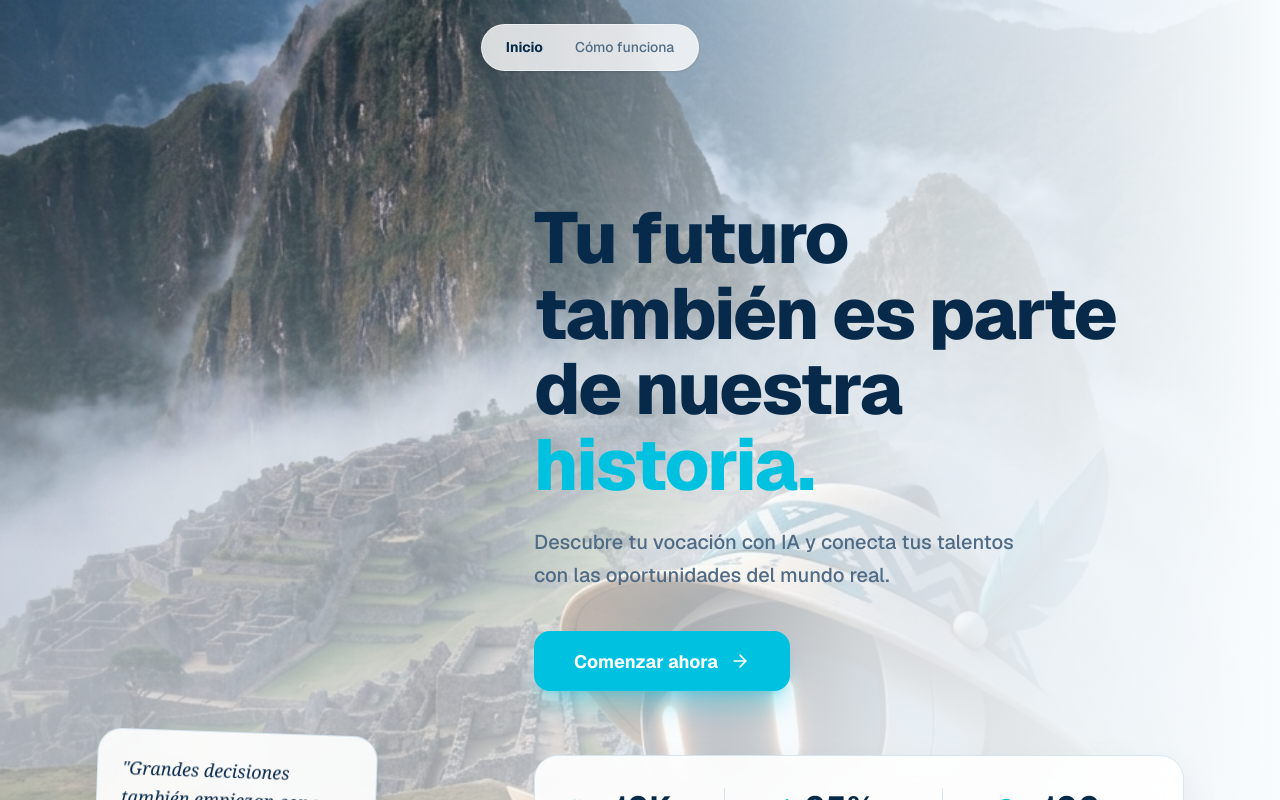
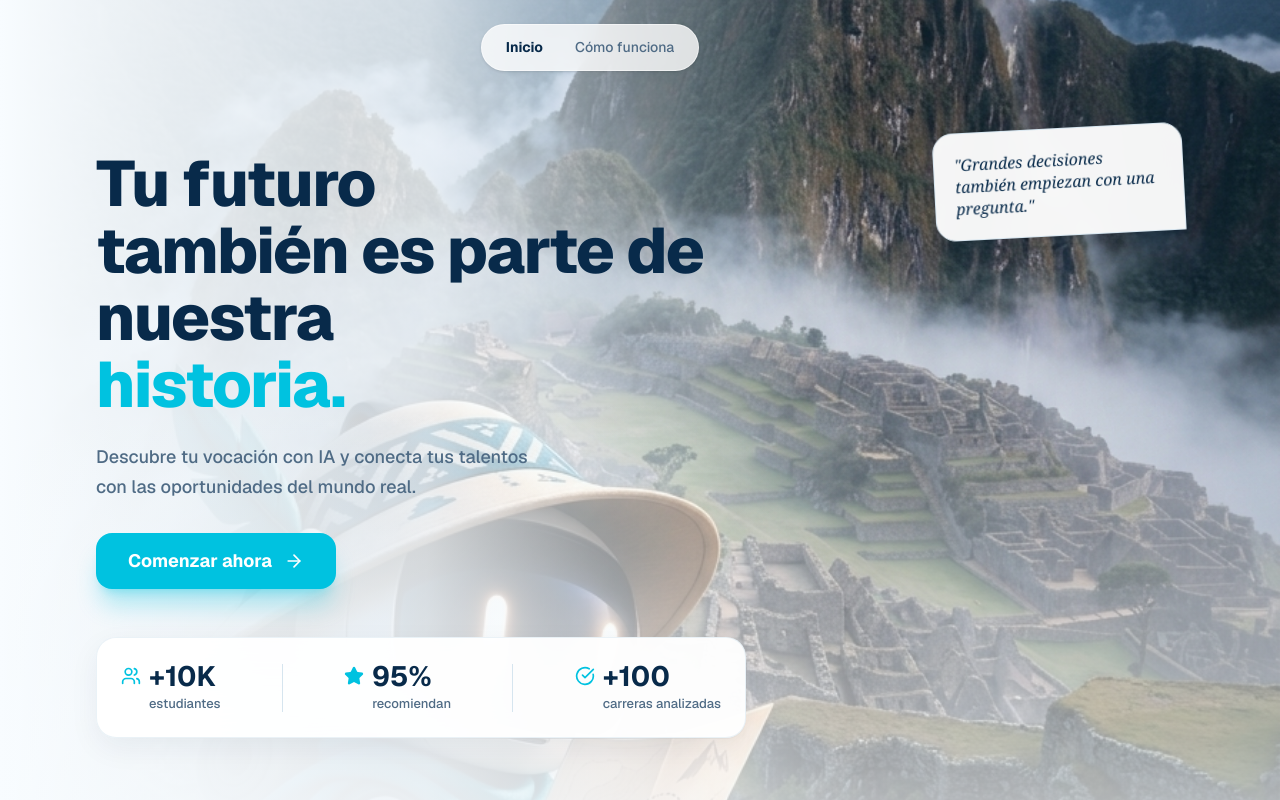
Before and after one commit to carrioneilnacr-art/Orientador-Vocacional-IA, a Next.js app: page / in a window 1280 px wide. Shown: the top 800 px of the page. Built offline with nearby package versions, Linux system fonts and the light colour scheme.

Commit message:
feat(ui): restore hero layout to exact mockup distribution (text left, robot right, gradient left)

```diff
--- a/src/app/page.tsx
+++ b/src/app/page.tsx
@@ -19,38 +19,40 @@ export default function Home() {
       </header>
 
       {/* Hero Section Full Screen */}
-      <main className="relative flex-1 w-full min-h-screen flex flex-col justify-center px-6 md:px-12 lg:px-24 pt-20">
+      <main className="relative flex-1 w-full min-h-[calc(100vh-80px)] flex flex-col justify-center px-6 md:px-12 lg:px-24 pt-24 pb-12">
 
-        {/* Background Image full cover (Flipped so robot is on left) */}
+        {/* Background Image full cover */}
         <div className="absolute inset-0 z-0">
           <Image
             src="/assets/robot_bg.jpg"
             alt="Robot explorador"
             fill
-            className="object-cover object-center -scale-x-100"
+            className="object-cover object-[70%_center] md:object-center"
             priority
           />
-          {/* Gradients para desvanecido y legibilidad (Reducidos y en la derecha) */}
-          <div className="absolute inset-0 bg-gradient-to-l from-[#F8FCFF] via-[#F8FCFF]/70 to-transparent md:w-3/4 lg:w-2/3 ml-auto z-10" />
-          <div className="absolute inset-0 bg-gradient-to-b from-transparent to-[#F8FCFF] z-10 opacity-70" />
+          {/* Gradients para legibilidad en la izquierda (Fondo claro, texto oscuro) */}
+          <div className="absolute inset-0 bg-gradient-to-r from-[#F8FCFF] via-[#F8FCFF]/80 to-transparent md:w-3/4 lg:w-2/3 z-10" />
+          <div className="absolute inset-0 bg-gradient-to-t from-[#F8FCFF] via-transparent to-transparent z-10 opacity-70" />
+          {/* Gradiente adicional sutil en móvil para asegurar lectura */}
+          <div className="absolute inset-0 bg-gradient-to-b from-[#F8FCFF]/60 via-transparent to-transparent z-10 md:hidden" />
         </div>
 
-        {/* Content Overlay (Right Aligned) */}
-        <div className="relative z-20 max-w-[650px] py-12 md:py-20 mt-10 ml-auto">
-          <h1 className="text-[48px] md:text-[64px] lg:text-[72px] font-extrabold tracking-tight text-[#082A4A] mb-6 leading-[1.05]">
+        {/* Content Overlay (Left Aligned) */}
+        <div className="relative z-20 w-full max-w-[650px] mt-4 md:mt-10">
+          <h1 className="text-[40px] md:text-[56px] lg:text-[64px] font-extrabold tracking-tight text-[#082A4A] mb-6 leading-[1.05]">
             Tu futuro<br />
             también es parte de nuestra<br />
             <span className="text-[#00C2E0]">historia.</span>
           </h1>
 
-          <p className="text-[16px] md:text-[20px] text-[#4F6B85] mb-10 max-w-lg font-medium leading-relaxed">
+          <p className="text-[16px] md:text-[18px] text-[#4F6B85] mb-8 max-w-md font-medium leading-relaxed">
             Descubre tu vocación con IA y conecta tus talentos con las oportunidades del mundo real.
           </p>
 
-          <div className="flex flex-col sm:flex-row items-start sm:items-center gap-6 mb-16">
+          <div className="flex flex-col sm:flex-row items-start sm:items-center gap-4 mb-12">
             <Link
               href="/cuestionario"
-              className="inline-flex h-[60px] items-center justify-center rounded-[16px] bg-[#00C2E0] hover:bg-[#0EA5C6] px-10 text-[18px] font-bold text-white shadow-xl shadow-[#00C2E0]/30 transition-all duration-300 hover:-translate-y-1"
+              className="inline-flex h-[56px] items-center justify-center rounded-[16px] bg-[#00C2E0] hover:bg-[#0EA5C6] px-8 text-[16px] md:text-[18px] font-bold text-white shadow-xl shadow-[#00C2E0]/30 transition-all duration-300 hover:-translate-y-1"
             >
               Comenzar ahora
               <ArrowRight className="ml-3 h-5 w-5" />
@@ -58,41 +60,41 @@ export default function Home() {
           </div>
 
           {/* Stats Bar integrado */}
-          <div className="w-full max-w-[700px] bg-white/90 backdrop-blur-xl rounded-[24px] p-6 sm:p-8 flex flex-col sm:flex-row justify-between items-center shadow-[0_20px_40px_rgb(8,42,74,0.08)] border border-[#D6E5EF] gap-6 sm:gap-0">
+          <div className="w-full max-w-[650px] bg-white/95 backdrop-blur-xl rounded-[20px] p-6 flex flex-col sm:flex-row justify-between items-center shadow-[0_10px_30px_rgb(8,42,74,0.06)] border border-[#D6E5EF]/50 gap-4 sm:gap-0">
             <div className="flex flex-col items-center sm:items-start w-full sm:w-auto">
               <div className="flex items-center gap-2 mb-1">
                 <Users className="h-5 w-5 text-[#00C2E0]" />
-                <div className="font-bold text-[28px] md:text-[32px] text-[#082A4A] leading-none">+10K</div>
+                <div className="font-bold text-[24px] md:text-[28px] text-[#082A4A] leading-none">+10K</div>
               </div>
-              <div className="text-[#4F6B85] text-[14px] font-medium sm:ml-7">estudiantes</div>
+              <div className="text-[#4F6B85] text-[13px] font-medium sm:ml-7">estudiantes</div>
             </div>
 
-            <div className="hidden sm:block w-px h-16 bg-[#D6E5EF]"></div>
+            <div className="hidden sm:block w-px h-12 bg-[#D6E5EF]"></div>
 
             <div className="flex flex-col items-center sm:items-start w-full sm:w-auto">
               <div className="flex items-center gap-2 mb-1">
                 <Star className="h-5 w-5 text-[#00C2E0] fill-[#00C2E0]" />
-                <div className="font-bold text-[28px] md:text-[32px] text-[#082A4A] leading-none">95%</div>
+                <div className="font-bold text-[24px] md:text-[28px] text-[#082A4A] leading-none">95%</div>
               </div>
-              <div className="text-[#4F6B85] text-[14px] font-medium sm:ml-7">recomiendan</div>
+              <div className="text-[#4F6B85] text-[13px] font-medium sm:ml-7">recomiendan</div>
             </div>
 
-            <div className="hidden sm:block w-px h-16 bg-[#D6E5EF]"></div>
+            <div className="hidden sm:block w-px h-12 bg-[#D6E5EF]"></div>
 
             <div className="flex flex-col items-center sm:items-start w-full sm:w-auto">
               <div className="flex items-center gap-2 mb-1">
                 <CheckCircle className="h-5 w-5 text-[#00C2E0]" />
-                <div className="font-bold text-[28px] md:text-[32px] text-[#082A4A] leading-none">+100</div>
+                <div className="font-bold text-[24px] md:text-[28px] text-[#082A4A] leading-none">+100</div>
               </div>
-              <div className="text-[#4F6B85] text-[14px] font-medium sm:ml-7">carreras analizadas</div>
+              <div className="text-[#4F6B85] text-[13px] font-medium sm:ml-7">carreras analizadas</div>
             </div>
           </div>
         </div>
 
-        {/* Floating Note (Moved to left) */}
-        <div className="hidden lg:block absolute bottom-24 left-24 z-20 max-w-[280px]">
-          <div className="bg-white/90 backdrop-blur-md p-6 rounded-[24px] rounded-bl-none shadow-[0_20px_40px_rgb(8,42,74,0.12)] border border-[#D6E5EF] rotate-[2deg] hover:rotate-0 transition-transform duration-300">
-             <p className="text-[18px] font-serif italic text-[#082A4A] leading-relaxed">
+        {/* Floating Note (Moved to Right as in reference image) */}
+        <div className="hidden lg:block absolute top-32 right-16 xl:right-24 z-20 max-w-[250px]">
+          <div className="bg-white/95 backdrop-blur-md p-5 rounded-[20px] rounded-br-none shadow-[0_10px_30px_rgb(8,42,74,0.1)] border border-[#D6E5EF] rotate-[-3deg] hover:rotate-0 transition-transform duration-300">
+             <p className="text-[16px] font-serif italic text-[#082A4A] leading-snug">
                "Grandes decisiones también empiezan con una pregunta."
              </p>
           </div>
```
